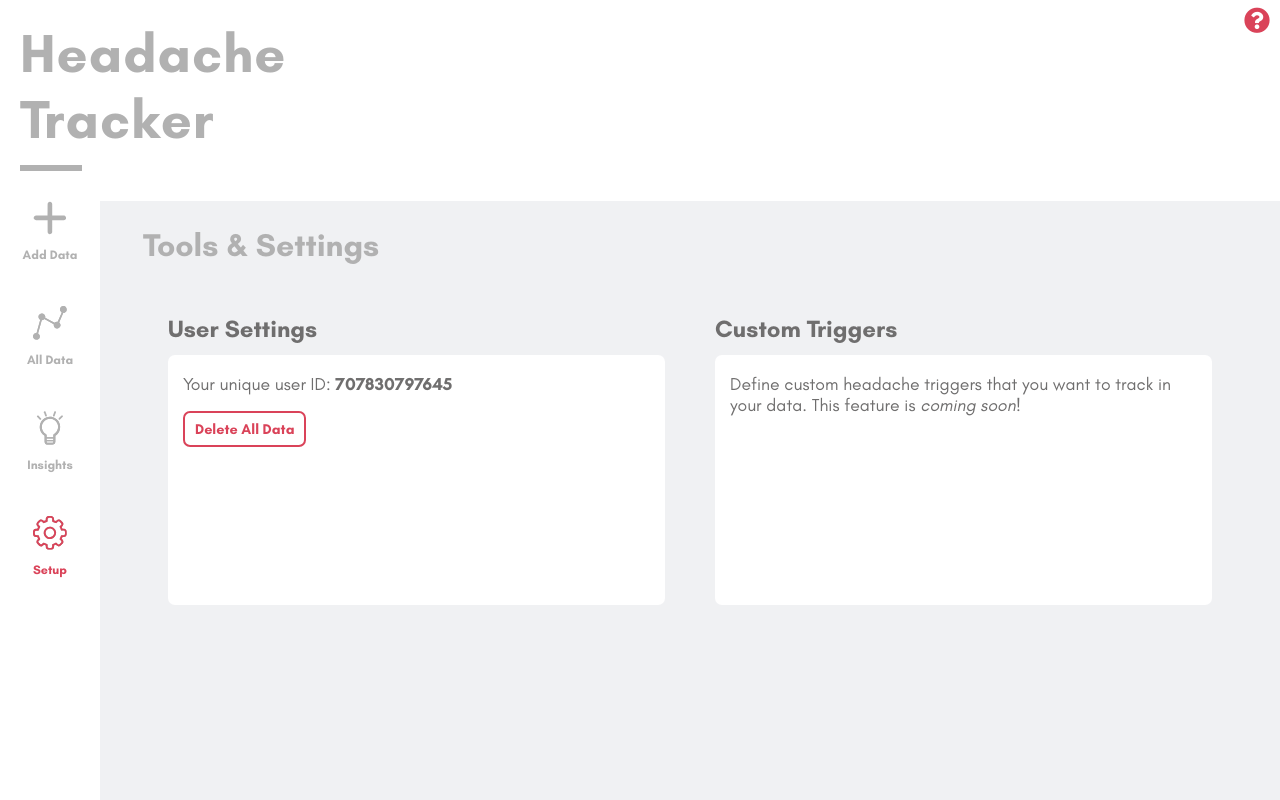
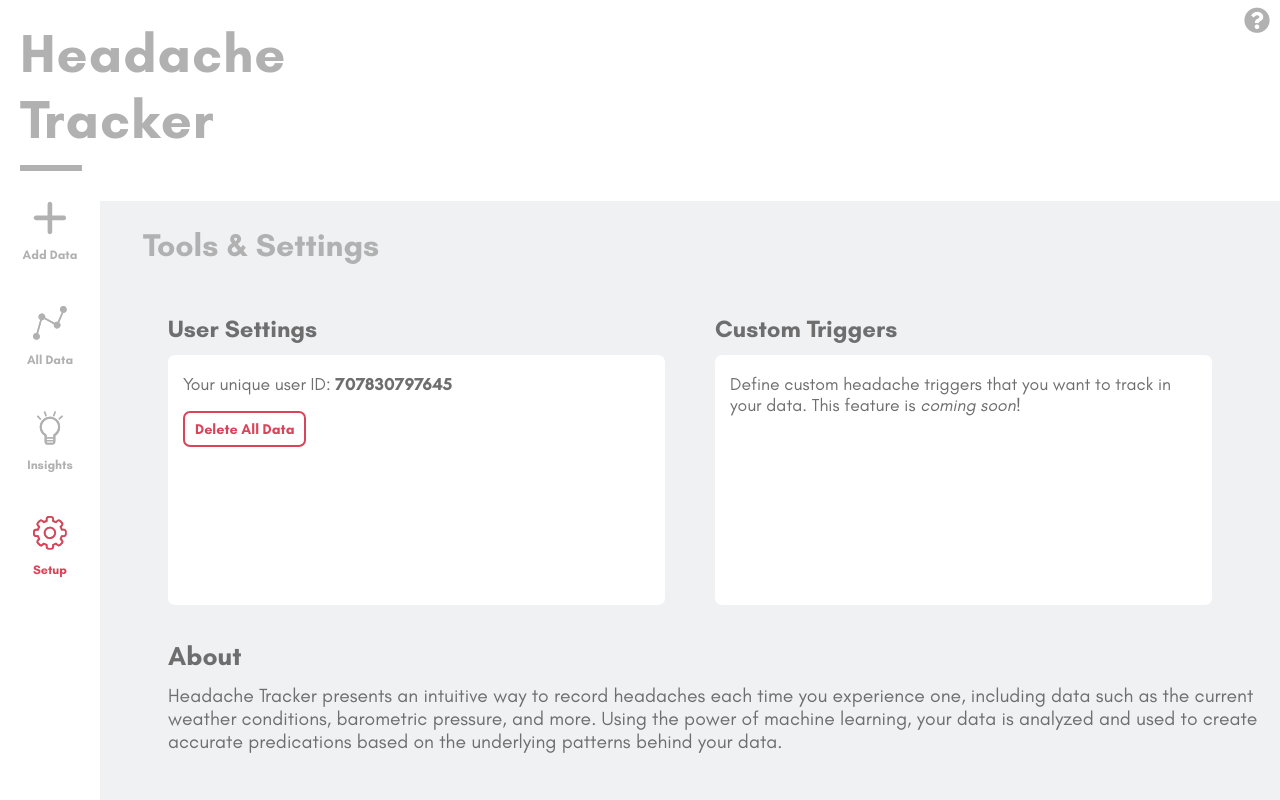
Before and after one commit to AlexanderLyon/Headache-Tracker, a React app: page / in a window 1280 px wide. Both pictures are taken after a click on the button "Setup". Shown: the top 800 px of the page. Built offline with nearby package versions, Linux system fonts and the light colour scheme; no server answers.

Commit message:
Add about section

```diff
--- a/src/Components/Panels/Setup.js
+++ b/src/Components/Panels/Setup.js
@@ -47,6 +47,10 @@ export class Setup extends React.Component {
             <p>Define custom headache triggers that you want to track in your data. This feature is <em>coming soon!</em></p>
           </div>
         </div>
+        <div id="about">
+          <h2>About</h2>
+          <p>Headache Tracker presents an intuitive way to record headaches each time you experience one, including data such as the current weather conditions, barometric pressure, and more. Using the power of machine learning, your data is analyzed and used to create accurate predications based on the underlying patterns behind your data.</p>
+        </div>
       </section>
     );
   }
--- a/src/css/style.css
+++ b/src/css/style.css
@@ -63,12 +63,12 @@ header #help-btn {
   position: absolute;
   top: 5px;
   right: 10px;
-  color: #DA4359;
+  color: #b1b1b1;
   font-size: 26px;
   text-align: center;
   cursor: pointer; }
   header #help-btn:hover {
-    color: #b93144; }
+    color: #6f6e6e; }
 header hr {
   margin: -7px 0px 30px 20px;
   border: 3px solid #b1b1b1;
@@ -230,6 +230,15 @@ section {
       min-height: 250px;
       background-color: #FFFFFF;
       border-radius: 7px; }
+  section #about {
+    width: 100%;
+    margin-top: 35px;
+    padding: 0px 25px;
+    font-size: 1.1em; }
+    section #about h2 {
+      margin-bottom: 12px; }
+    section #about p {
+      margin-top: 0px; }
   section#all-data #history {
     box-sizing: border-box;
     padding: 0px 25px; }
@@ -317,7 +326,7 @@ section {
     padding: 10px 18px; }
     section#all-data #history {
       padding: 0px; }
-    section #user-settings, section #triggers-setup {
+    section #user-settings, section #triggers-setup, section #about {
       padding: 0px; } }
 @media screen and (max-width: 600px) {
   header #title {
--- a/src/css/style.scss
+++ b/src/css/style.scss
@@ -90,12 +90,12 @@ header {
     position: absolute;
     top: 5px;
     right: 10px;
-    color: $red;
+    color: $lightgrey;
     font-size: 26px;
     text-align: center;
     cursor: pointer;
 
-    &:hover { color: $darkred; }
+    &:hover { color: $darkgrey; }
   }
 
   hr {
@@ -312,6 +312,16 @@ section {
     }
   }
 
+  #about {
+    width: 100%;
+    margin-top: 35px;
+    padding: 0px 25px;
+    font-size: 1.1em;
+
+    h2 { margin-bottom: 12px; }
+    p { margin-top: 0px; }
+  }
+
   &#all-data {
     #history {
       box-sizing: border-box;
@@ -439,7 +449,7 @@ section {
       #history { padding: 0px; }
     }
 
-    #user-settings, #triggers-setup { padding: 0px; }
+    #user-settings, #triggers-setup, #about { padding: 0px; }
   }
 }
 
```
Also changed, not shown: 2 other files (tests, documents, lock files or other folders).
